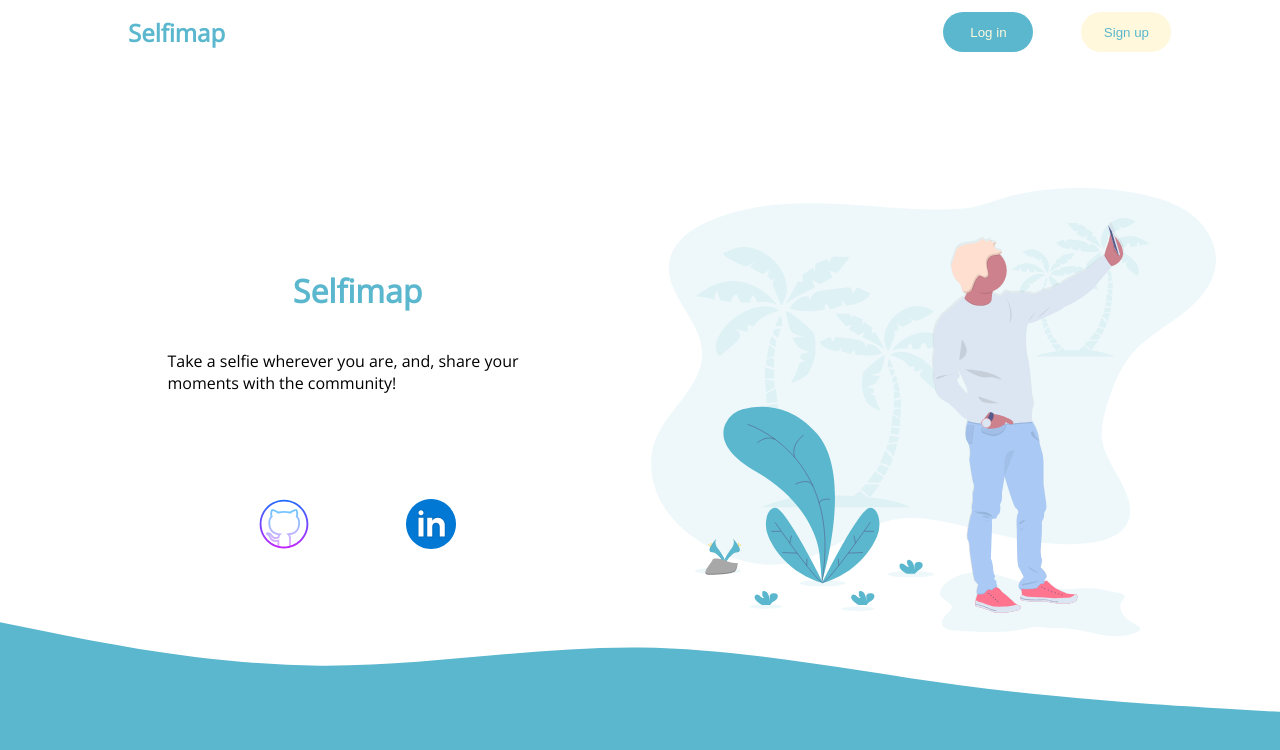
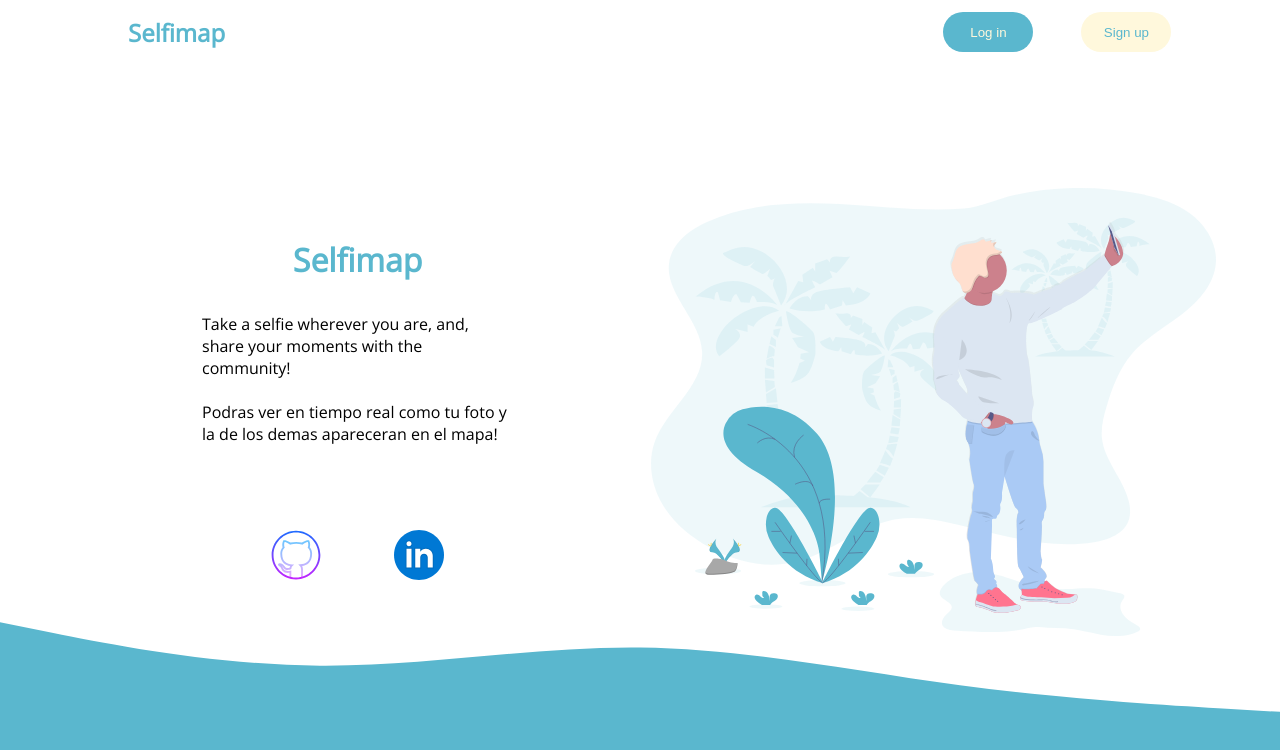
Before and after one commit to winemago/web-app-express.js, a website: page public/index.html in a window 1280 px wide. Drawn offline with nearby package versions, Linux system fonts and the light colour scheme.

Commit message:
Add files via upload

```diff
--- a/public/index.css
+++ b/public/index.css
@@ -67,9 +67,10 @@ a,h1{
     height: 700px;
 }
 .wel-description{
-    width: 33%;
+    width: 27%;
     margin-left: auto;
     margin-right: auto;
+    justify-content: center;
 }
 
 .wel-description h1{
@@ -85,7 +86,7 @@ a,h1{
     display: flex;
     justify-content: space-evenly;
     align-items: center;
-    margin-top: 100px;
+    margin-top: 80px;
 }
 .icons img{
     width: 60px;
--- a/public/index.html
+++ b/public/index.html
@@ -24,7 +24,8 @@
     <main class="main">
         <div class="wel-description">
             <h1>Selfimap</h1>
-            <p>Take a selfie wherever you are, and, share your moments with the community!</p>
+            <p>Take a selfie wherever you are, and, share your moments with the community!</p><br>
+            <p>Podras ver en tiempo real como tu foto y la de los demas apareceran en el mapa!</p>
             <div class="icons">
                 <a href="https://github.com/winemago/web-app-express.js"><img src="images/github.svg" alt="github"></a>
                 <a href="https://www.linkedin.com/in/piero-dondero-77625b158/"><img src="/images/linkedin.svg" alt="linkedin"></a>
```
